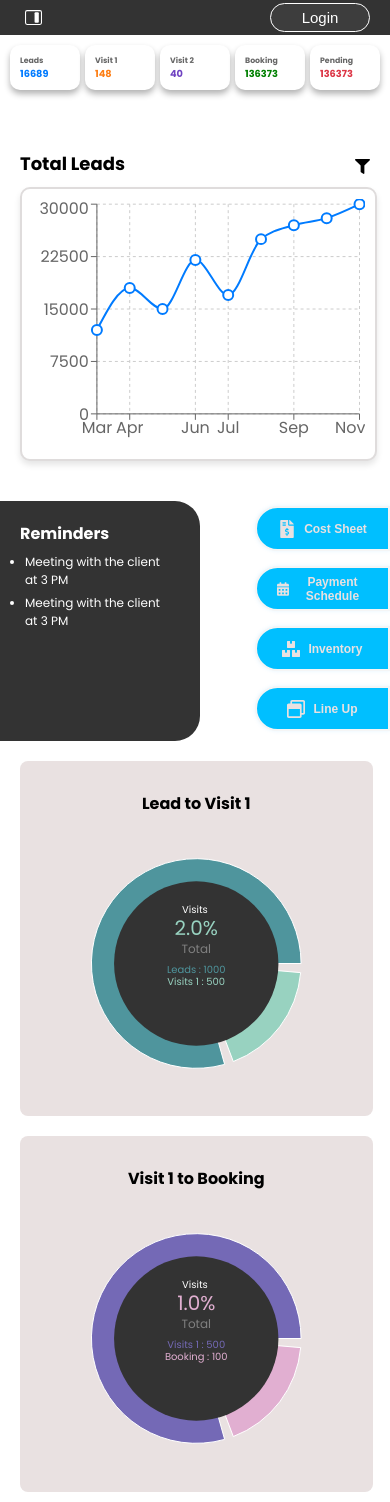
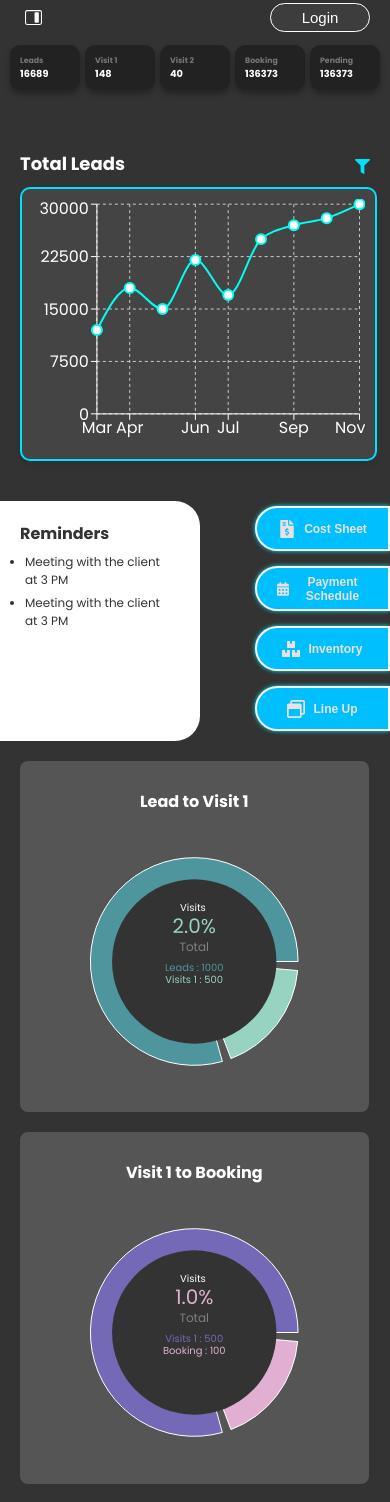
Before and after one commit to Tech2cool/ev-homes-web-next, a Next.js app: page /dashboard in a window 390 px wide. Shown: the top 1502 px of the page. Built offline with nearby package versions, Linux system fonts and the light colour scheme.

Commit message:
update responsive dashboard

```diff
--- a/app/dashboard/homepage.module.css
+++ b/app/dashboard/homepage.module.css
@@ -2,11 +2,13 @@
     display: flex;
     justify-content: space-evenly;
     padding-top: 30px;
+    background-color:  #333;
 }
 
 .ReminPieContainer{
     display: flex;
     padding-top: 20px;
+    background-color: #333;
 }
 .displaymobile{
     display: none;
--- a/components/ExtraOptions/extraoptions.module.css
+++ b/components/ExtraOptions/extraoptions.module.css
@@ -49,16 +49,16 @@
   padding-left: 10px;
   padding-top: 60px;
   flex-wrap: wrap;
-  background-color: #ffffff;
+  background-color: #333;
 }
 
 .button {
   display: flex;
   align-items: center;
   justify-content: center;
-  background-color: rgb(233, 225, 225);
-  border: 2px solid whitesmoke;
-  color: #007acc;
+  background-color: #222;
+  border: 2px solid #00e1ff;
+  color: #fff;
   padding: 10px 20px;
   border-top-left-radius: 40px;
   border-bottom-left-radius: 40px;
@@ -70,24 +70,24 @@
   transition: all 0.3s ease;
   height: 55px;
   width: 145px;
-  box-shadow: 0 0 4px rgba(0, 153, 255, 0.1);
+  box-shadow: 0 0 4px #00e1ff;
   margin-right: 0;
 }
 
 .button:hover {
-  background-color: #f0f8ff;
-  border: 2px solid #00bfff;
+  background-color: #333;
+  border: 2px solid #00e1ff;
   transform: translateY(-1px);
-  box-shadow: 0 0 12px rgba(0, 191, 255, 0.3);
+  box-shadow: 0 0 12px #00e1ff;
 }
 
 .icon {
   margin-right: 8px;
   font-size: 18px;
-  color: #00bfff;
+  color: #00e1ff;
 }
 .icon:hover{
-  color:  rgba(0, 191, 255, 0.3);
+  color:  #00e1ff;
 }
 
 @media screen and (max-width:615px) {
--- a/components/Graph/Linegraphcard.js
+++ b/components/Graph/Linegraphcard.js
@@ -64,13 +64,13 @@ const Linegraphcard = () => {
         <ResponsiveContainer width="100%" height={250}>
           <LineChart data={data}>
             <CartesianGrid strokeDasharray="3 3" />
-            <XAxis dataKey="month" />
-            <YAxis />
+            <XAxis dataKey="month" stroke="white"/>
+            <YAxis stroke="white" />
             <Tooltip />
             <Line
               type="monotone"
               dataKey="leads"
-              stroke="#007bff"
+              stroke="hsl(177, 100%, 50%)"
               strokeWidth={2}
               dot={{ r: 5 }}
             />
--- a/components/Graph/Piegraphcard.js
+++ b/components/Graph/Piegraphcard.js
@@ -10,7 +10,7 @@ const data1 = [
 ];
 const Piegraphcard = ({Healine, percentage, status, lableone, labletwo,valueone,valuetwo, colors}) => {
   return (
-    <div>
+    <div className={styles.maincontainer}>
       <div className={styles.container}>
         <div className={styles.chartWrapper}>
         <div className={styles.header} >{Healine}</div>
@@ -21,10 +21,11 @@ const Piegraphcard = ({Healine, percentage, status, lableone, labletwo,valueone,
                 cx="50%"
                 cy="50%"
                 innerRadius={80}
-                outerRadius={105}
+                outerRadius={104}
                 fill="#8884d8"
                 paddingAngle={5}
                 dataKey="value"
+                // cornerRadius={20}
               >
                 {data1.map((entry, index) => (
                   <Cell key={`cell-${index}`} fill={colors[index]} />
--- a/components/Graph/linegraphcard.module.css
+++ b/components/Graph/linegraphcard.module.css
@@ -1,5 +1,5 @@
 .card {
-  background: white;
+  background: #333;
   padding: 20px;
   border-radius: 12px;
 }
@@ -8,6 +8,7 @@
   font-size: 18px;
   font-weight: bold;
   margin-bottom: 10px;
+  color: #ffff;
 }
 
 .titleRow {
@@ -19,6 +20,7 @@
 
 .filterWrapper {
   position: relative;
+  color: #00e1ff;
 }
 
 .dropdown {
@@ -32,6 +34,7 @@
   z-index: 10;
   overflow: hidden;
   min-width: 100px;
+  color: #555;
 }
 
 .dropdownItem {
@@ -46,16 +49,18 @@
 }
 
 .linegraphContainer {
-  border: 2px solid rgb(223, 220, 220);
+  border: 2px solid #00e1ff;
   width: 660px;
   height: 250px;
   border-radius: 10px;
   padding: 10px;
-  background: white;
+  background: #444;
   box-shadow: 0px 4px 6px rgba(0, 0, 0, 0.1);
 }
+
 @media screen and (max-width:615px) {
   .linegraphContainer {
  width: 95%;
   }
+
 }
--- a/components/Graph/piegraphcard.module.css
+++ b/components/Graph/piegraphcard.module.css
@@ -3,20 +3,23 @@
     justify-content: space-between;
     align-items: center;
     /* gap: 100px; */
-    padding: 10px;
+    padding: 8px;
     margin-left:  20px;
-    background-color:rgb(233, 225, 225);
+    background-color:#555;
     border-radius: 8px;
     width: fit-content;
     height: fit-content;
   }
-
+  .maincontainer{
+    background-color: #333;
+    width: 100%;
+  }
   .chartWrapper {
     text-align: center;
     padding: 20px;
     width: 15vw;
     height: 35vh;
-
+    color: white;
   }
 
   .title {
--- a/components/LeadCards/Leadcards.js
+++ b/components/LeadCards/Leadcards.js
@@ -8,35 +8,35 @@ const Leadcards = () => {
       <Link href="/leads" className={styles.card}>
         <div className={styles.text}>
           <h4>Leads</h4>
-          <h2 className={styles.bluecolor}>16689</h2>
+          <h2 >16689</h2>
         </div>
         <BarChart className={`${styles.icon} ${styles.blue}`} />
       </Link>
       <div className={styles.card}>
         <div className={styles.text}>
           <h4>Visit 1</h4>
-          <h2 className={styles.orangecolor}>148</h2>
+          <h2>148</h2>
         </div>
         <MapPin className={`${styles.icon} ${styles.orange}`} />
       </div>
       <div className={styles.card}>
         <div className={styles.text}>
           <h4>Visit 2</h4>
-          <h2 className={styles.purplecolor}>40</h2>
+          <h2>40</h2>
         </div>
         <Repeat className={`${styles.icon} ${styles.purple}`} />
       </div>
       <div className={styles.card}>
         <div className={styles.text}>
           <h4 >Booking</h4>
-          <h2 className={styles.greencolor}>136373</h2>
+          <h2 >136373</h2>
         </div>
         <CheckSquare className={`${styles.icon} ${styles.green}`} />
       </div>
       <div className={styles.card}>
         <div className={styles.text}>
           <h4>Pending</h4>
-          <h2 className={styles.redcolor}>136373</h2>
+          <h2 >136373</h2>
         </div>
         <Clock className={`${styles.icon} ${styles.red}` } />
 
--- a/components/LeadCards/leadcards.module.css
+++ b/components/LeadCards/leadcards.module.css
@@ -9,7 +9,7 @@
   }
 
   .card {
-    background: white;
+    background: #222;
     padding: 20px;
     border-radius: 12px;
     box-shadow: 0px 4px 6px rgba(0, 0, 0, 0.3);
@@ -27,19 +27,20 @@
 
   .card h4 {
     font-size: 1vw;
-    color: #666;
+    color: #777;
 
   }
 
   .card h2 {
     font-size: 1.7vw;
     font-weight: bold;
+    color: white;
   }
 
   .icon {
     width: 27px;
     height: 27px;
-    filter: drop-shadow(0 0 5px currentColor);
+    /* filter: drop-shadow(0 0 5px currentColor); */
     transition: transform 0.3s ease;
   }
 
@@ -49,32 +50,30 @@
 
   .blue {
     color: #007bff;
-    filter: drop-shadow(0 0 5px #007bff);
   }
 
   .orange {
     color: #fd7e14;
-    filter: drop-shadow(0 0 5px #fd7e14);
   }
 
   .purple {
     color: #6f42c1;
-    filter: drop-shadow(0 0 5px #6f42c1);
   }
 
   .green {
     color: #28a745;
-    filter: drop-shadow(0 0 5px #28a745);
   }
 
   .red {
     color: #dc3545;
-    filter: drop-shadow(0 0 3px #dc3545);
+  }
+  .greencolor{
+
   }
 
   @media screen and (max-width: 616px) {
     .container {
-      background:white;
+
       height: 50px;
       gap: 5px;
     }
@@ -99,21 +98,7 @@
       display: none;
 
     }
-    .greencolor{
-      color: green;
-    }
-    .orangecolor{
-      color: #fd7e14;
-    }
-    .bluecolor{
-      color: #007bff;
-    }
-    .purplecolor{
-      color: #6f42c1;
-    }
-    .redcolor{
-      color: #dc3545;
-    }
+
   }
   @media screen  and  (min-width: 427px) and (max-width: 798px){
     .card {
--- a/components/ReminderCard/remindercard.module.css
+++ b/components/ReminderCard/remindercard.module.css
@@ -1,6 +1,6 @@
 .reminderCard {
-  background-color: #333;
-  color: white;
+  background-color: #ffff;
+  color: #333;
   padding: 20px;
   border-radius: 0 25px 25px 0;
   width: 300px;
--- a/components/TaskCards/taskcards.module.css
+++ b/components/TaskCards/taskcards.module.css
@@ -1,16 +1,16 @@
 .taskContainer {
-  background-color: white;
+  background-color: #333;
   color: black;
   width: 400px;
   height: 250px;
   padding: 10px;
   border-radius: 10px;
-  border: 2px solid rgb(223, 220, 220);
+  border: 2px solid #00e1ff;
   box-shadow: 0px 4px 6px rgba(0, 0, 0, 0.1);
 
 }
 .card {
-  background: white;
+  background: #333;
   padding: 20px;
   border-radius: 12px;
 }
@@ -19,6 +19,7 @@
   font-size: 18px;
   font-weight: bold;
   margin-bottom: 10px;
+  color: #ffff;
 }
 
 .taskList {
@@ -38,8 +39,9 @@
   align-items: center;
   padding: 10px;
   border-radius: 10px;
-  background-color: white;
-  border: 1px solid #333;
+  background-color: #222;
+  border: 1px solid #00e1ff;
+  color: #ffff;
 }
 
 .profilePic {
@@ -57,12 +59,12 @@
 
 .clientName {
   font-weight: bold;
-  color: black;
+  color: white;
 }
 
 .remark {
   font-size: 14px;
-  color: rgb(82, 81, 81);
+  color: #00e1ff;
 }
 @media screen and (max-width: 616px) {
   .card {
```
